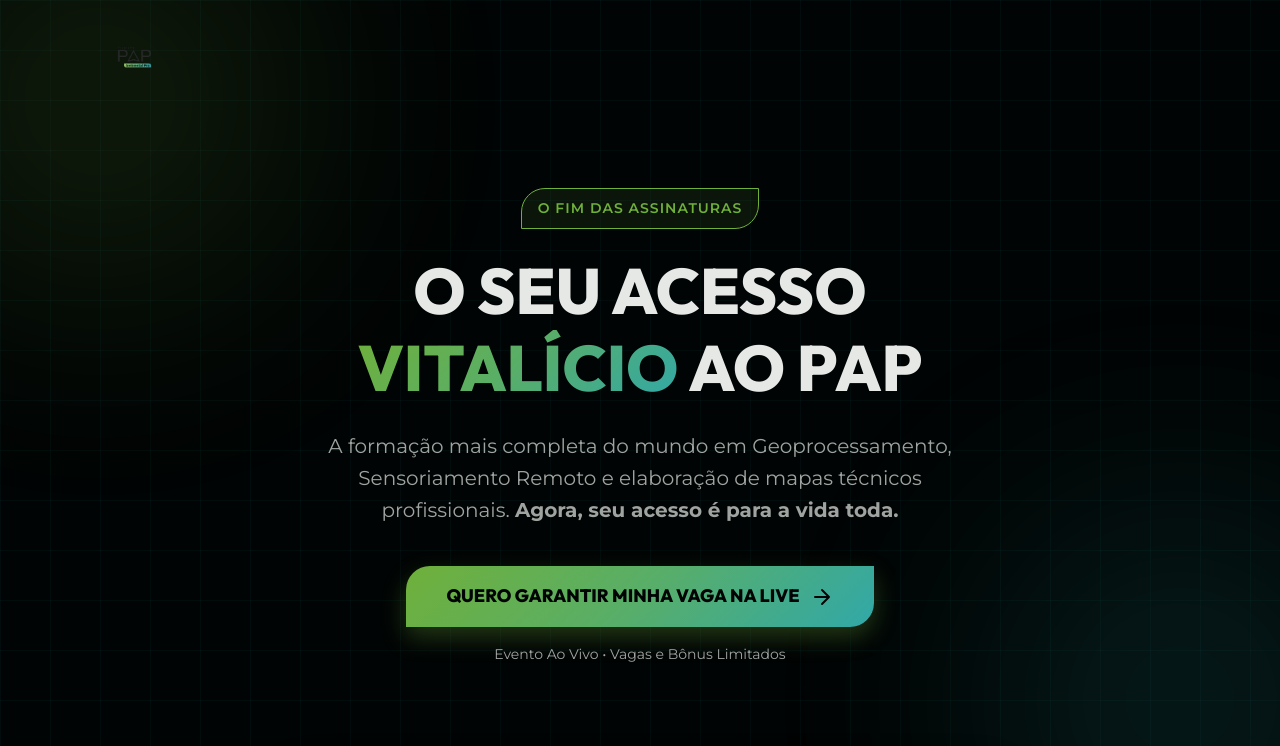
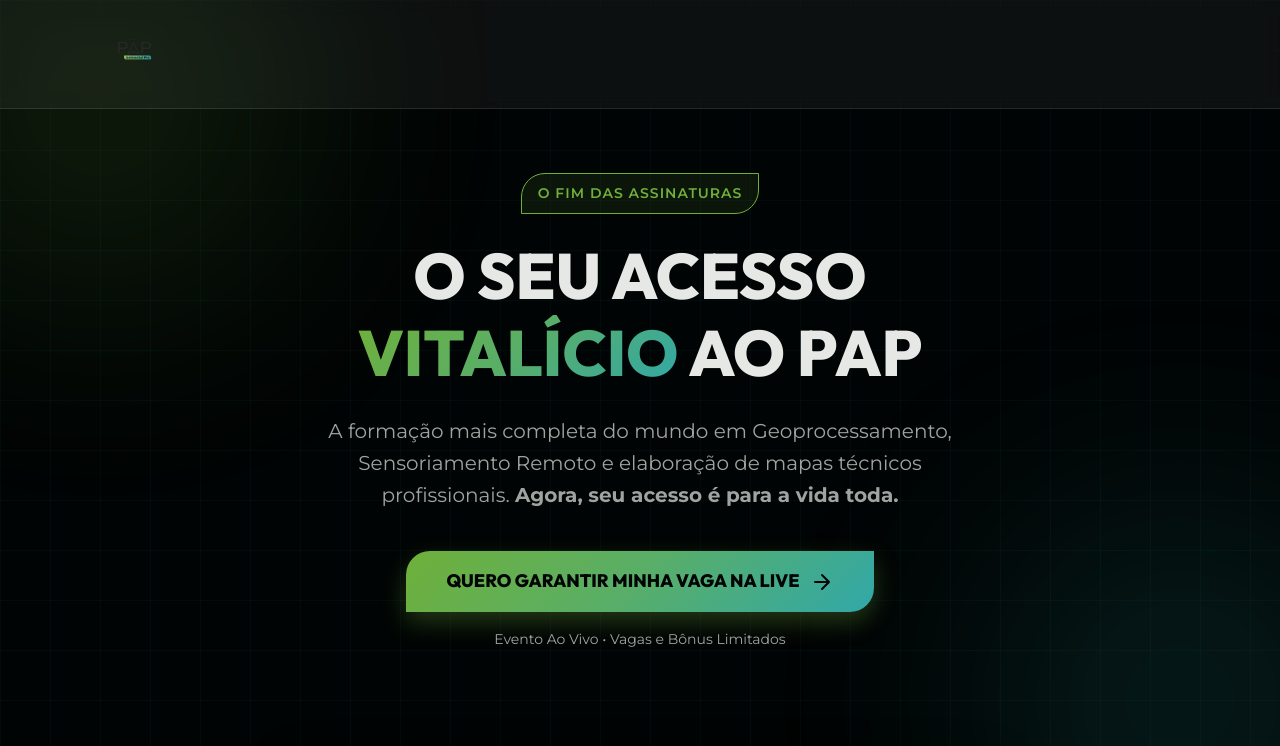
Before and after one commit to henriquegsantos149/acao-vitalicio, a website built with Vite: page index.html in a window 1280 px wide. Shown: the top 746 px of the page. Built offline with nearby package versions, Linux system fonts and the light colour scheme.

Commit message:
Update navbar to be lighter with glassmorphism

```diff
--- a/styles.css
+++ b/styles.css
@@ -120,9 +120,12 @@
 
 /* Header */
 .main-header {
-    padding: 2rem 0;
+    padding: 1.5rem 0;
     position: relative;
     z-index: 10;
+    background: rgba(255, 255, 255, 0.05);
+    backdrop-filter: blur(10px);
+    border-bottom: 1px solid rgba(255, 255, 255, 0.1);
 }
 
 .logo {
```
